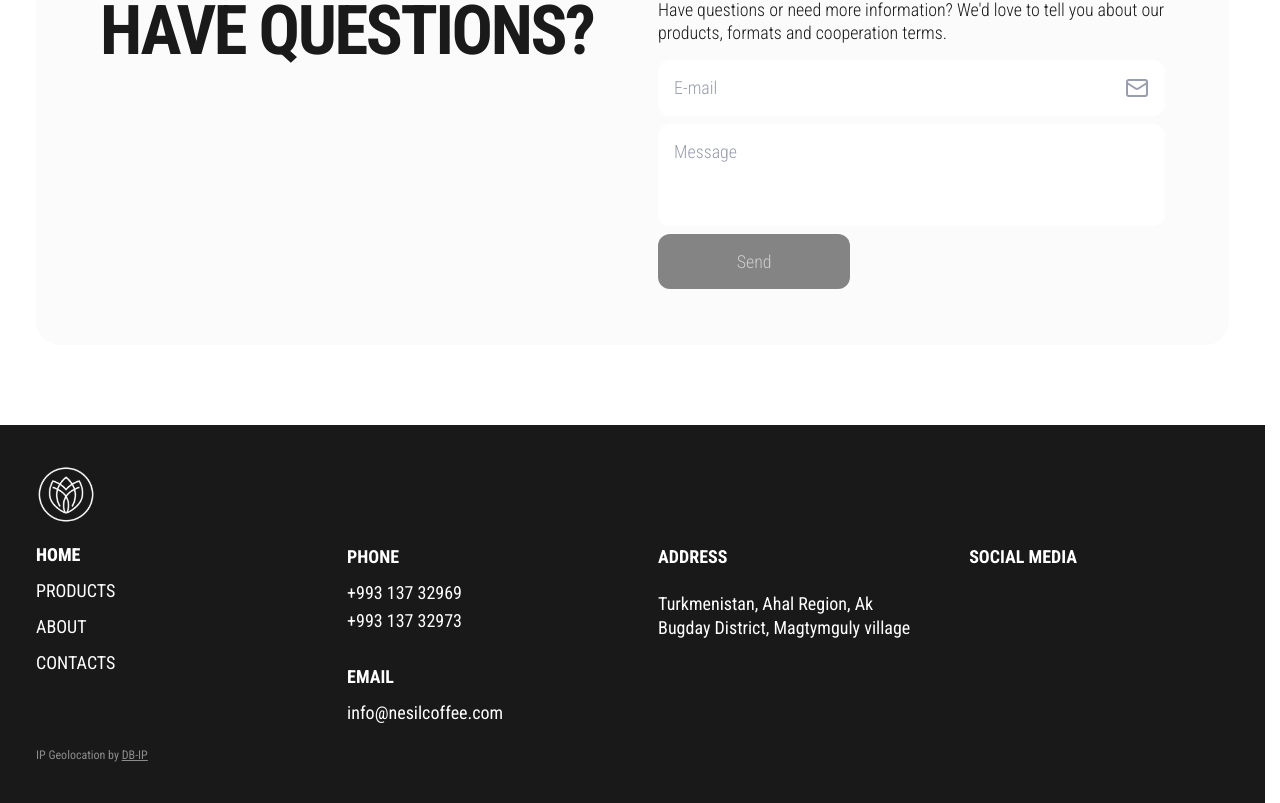
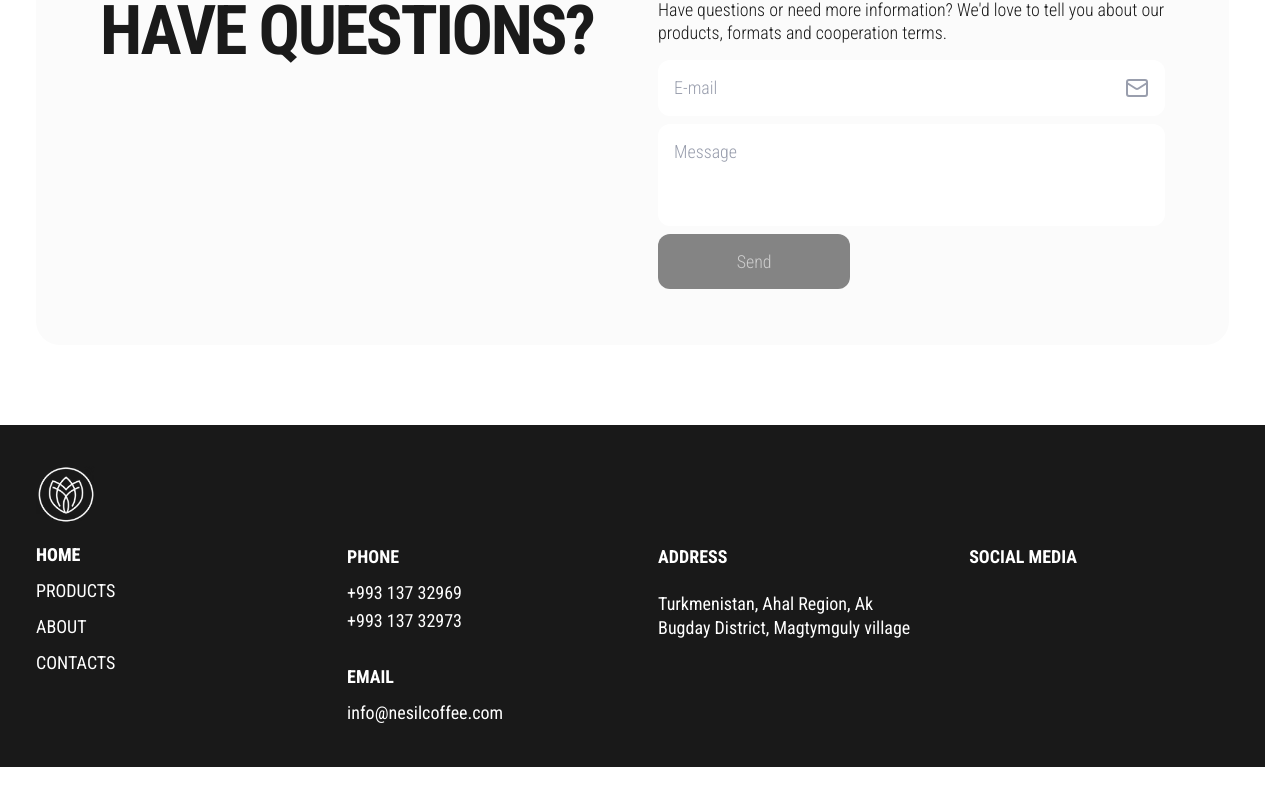
Before and after one commit to serdarovez/nesilcoffee, a Next.js app: page /en in a window 1280 px wide. Shown: the part 6199-7002 px from the top of the page. After the commit the page ends 6966 px from the top, so only its background shows below. Built offline with nearby package versions, Linux system fonts and the light colour scheme; no server answers; the database is empty.

Commit message:
hide the link

```diff
--- a/src/components/layout/Footer.tsx
+++ b/src/components/layout/Footer.tsx
@@ -130,7 +130,7 @@ export async function Footer({ locale }: { locale: string }) {
           * requires a visible credit wherever the data is used; the footer is
           * site-wide, so this one line covers every page. Remove it only if the
           * GeoIP source is swapped for one that does not require attribution. */}
-        <div className="text-xs text-ink-inverse/50">
+        <div className="text-xs hidden text-ink-inverse/50">
           IP Geolocation by{" "}
           <a
             href="https://db-ip.com"
```
